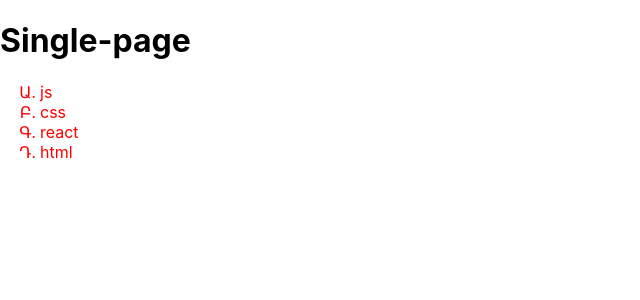
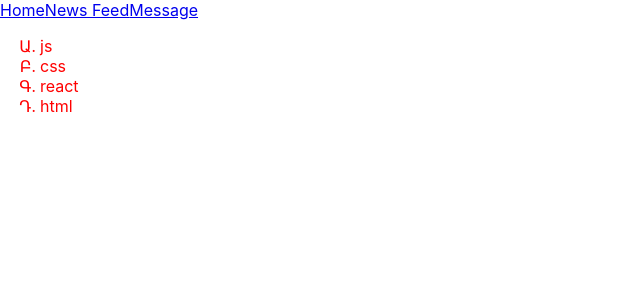
Before and after one commit to 89610090091/basic-react, a React (Create React App) app: page / in a window 1280 px wide. Shown: the top 300 px of the page, without its empty margins (0-640 px from the left). Built offline with nearby package versions, Linux system fonts and the light colour scheme.

Commit message:
add-components-header-technologies

```diff
--- a/src/App.tsx
+++ b/src/App.tsx
@@ -3,8 +3,26 @@
 
 const App = () => {
   return (
-    <div className="App">
-      <h1>Single-page</h1>
+    <div>
+      <Header />
+      <Technologies />
+    </div>
+  );
+}
+
+const Header = () => {
+  return (
+    <div>
+      <a href='#'>Home</a>
+      <a href='#'>News Feed</a>
+      <a href='#'>Message</a>
+    </div>
+  );
+}
+
+const Technologies = () => {
+  return (
+    <div>
       <ul>
         <li>js</li>
         <li>css</li>
```
Also changed, not shown: public/index.html (+4 -4 lines).
